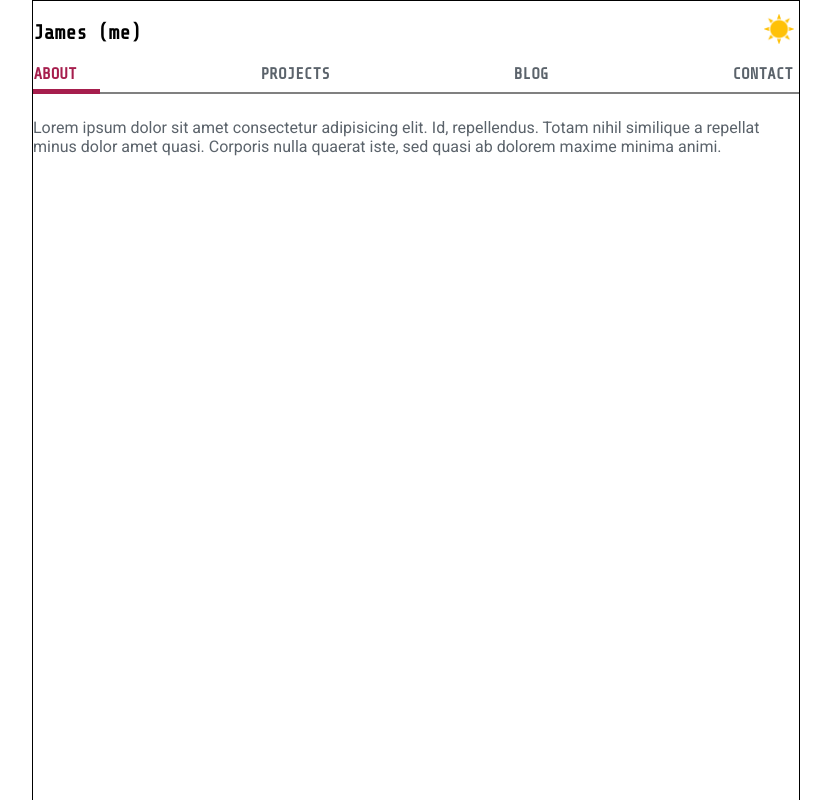
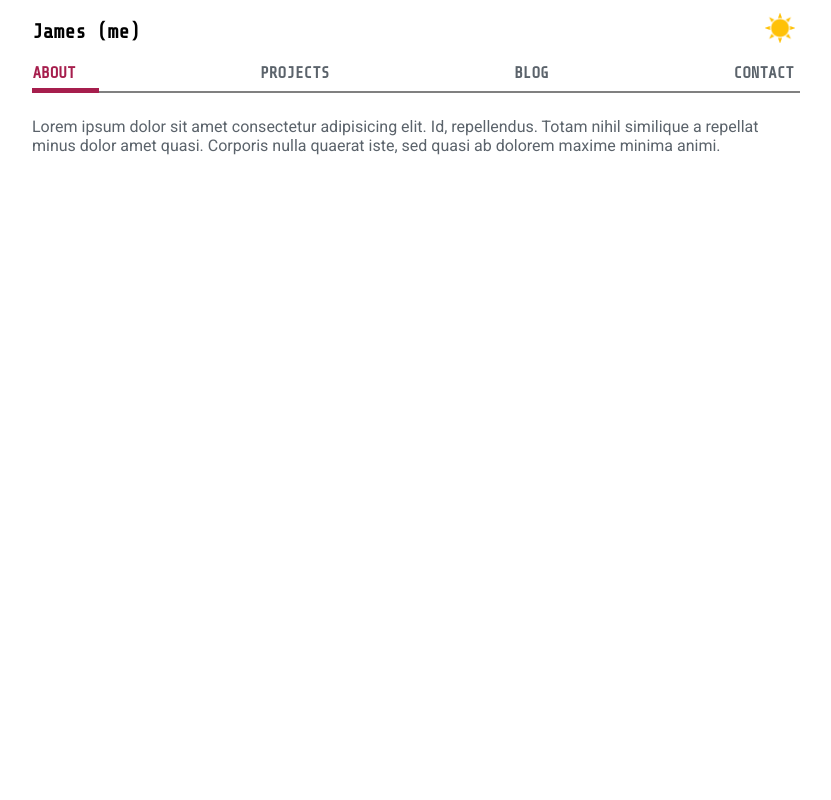
Before and after one commit to jamesncox/portfolio-v2, a React (Create React App) app: page / in a window 1280 px wide. Shown: the top 800 px of the page, without its empty margins (224-1055 px from the left). Built offline with nearby package versions, Linux system fonts and the light colour scheme.

Commit message:
Update NavMenu.css margins again

```diff
--- a/src/stylesheets/App.css
+++ b/src/stylesheets/App.css
@@ -63,7 +63,7 @@ body.dark {
 .App {
     margin-left: .5rem;
     margin-right: .5rem;
-    border: 1px solid black;
+    /* border: 1px solid black; */
 }
 
 .nav-parent {
--- a/src/stylesheets/NavMenu.css
+++ b/src/stylesheets/NavMenu.css
@@ -37,6 +37,6 @@
     border: none;
     background: none;
     outline: none;
-    margin-left: -.25rem;
+    margin-left: -.35rem;
     transition: var(--theme-transition);
   }
```
